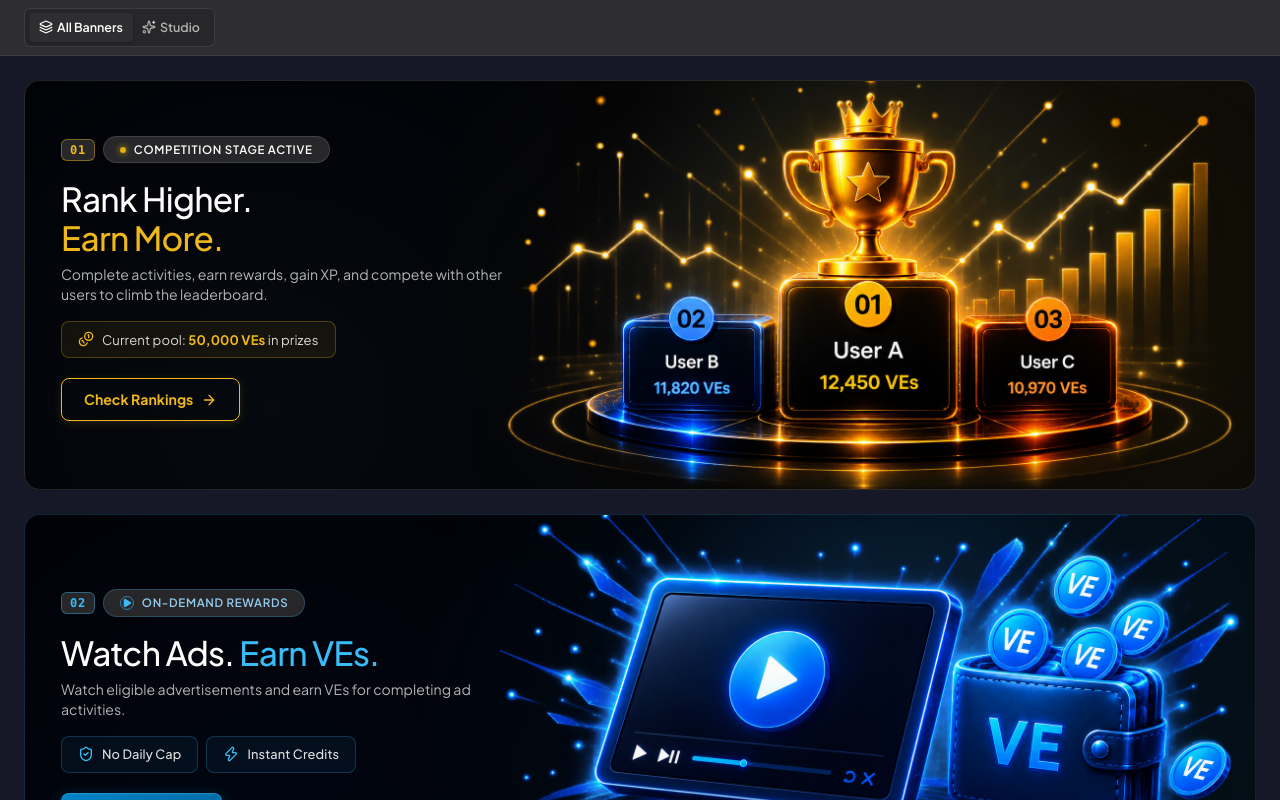
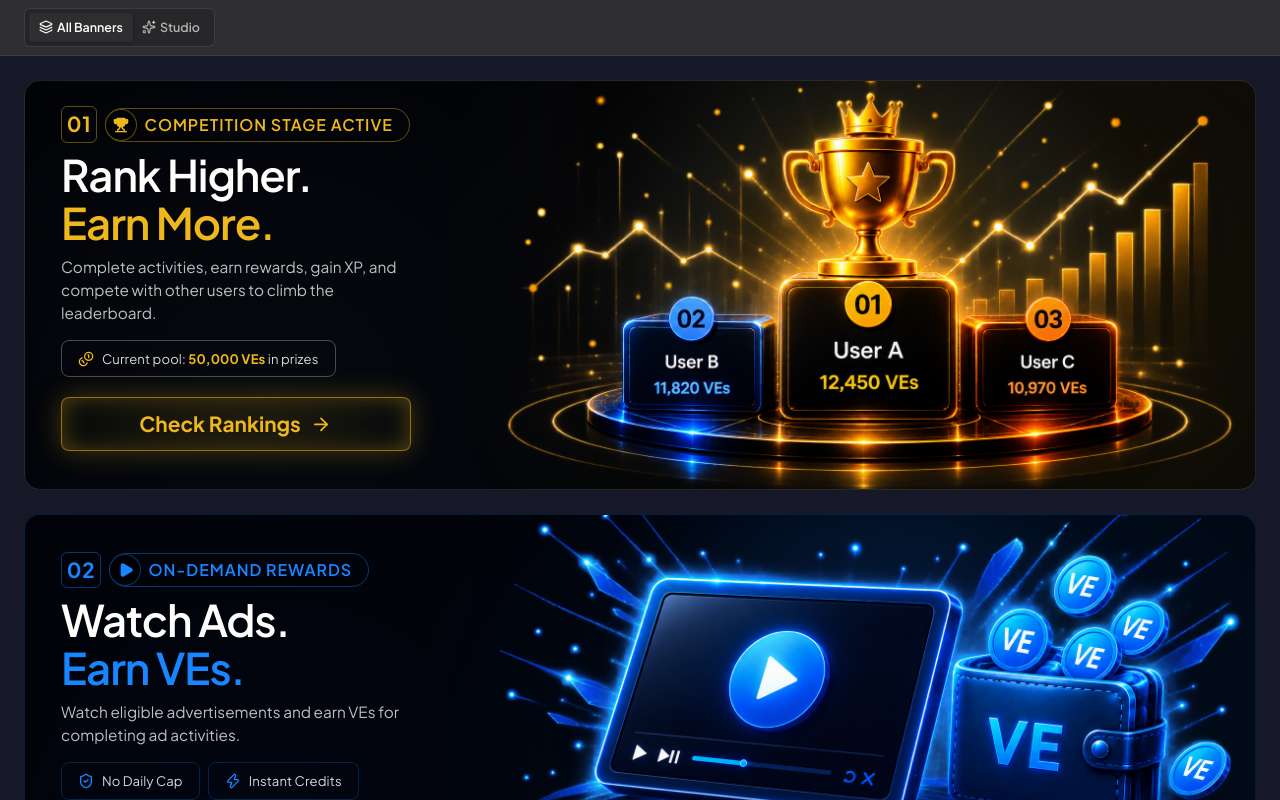
Before and after one commit to tanay-787/veloop-banners, a React (Vite) app: page / in a window 1280 px wide. Shown: the top 800 px of the page. Built offline with nearby package versions, Linux system fonts and the light colour scheme.

Commit message:
feat(banners): update left content layout, badge styles, CTA glow, and watch-ad #1886FF theme

```diff
--- a/src/components/banners/primary/SkeletonBanner.module.css
+++ b/src/components/banners/primary/SkeletonBanner.module.css
@@ -2,7 +2,7 @@
   background-color: #000105;
   border: 1px solid rgba(254, 253, 252, 0.1);
   border-radius: 16px;
-  padding: 24px;
+  padding: 16px 24px;
   overflow: hidden;
   display: flex;
   flex-direction: column;
@@ -14,7 +14,7 @@
   .card {
     min-height: 410px;
     max-height: 450px;
-    padding: 32px 36px;
+    padding: 18px 36px;
   }
 }
 
@@ -23,7 +23,7 @@
   .card {
     min-height: 380px;
     max-height: 540px;
-    padding: 28px 30px;
+    padding: 18px 30px;
   }
 }
 
@@ -32,8 +32,14 @@
   .card {
     min-height: 330px;
     max-height: 520px;
-    padding: 20px;
+    padding: 16px 20px;
   }
+}
+
+.leftCol {
+  position: relative;
+  padding-top: 4px;
+  padding-bottom: 4px;
 }
 
 .rightCol {
@@ -53,9 +59,9 @@
 
 @media (min-width: 992px) and (max-width: 1024px) {
   .rightCol {
-    margin-top: -28px;
-    margin-bottom: -28px;
-    height: calc(100% + 56px) !important;
+    margin-top: -18px;
+    margin-bottom: -18px;
+    height: calc(100% + 36px) !important;
   }
 
   .visualContainer {
@@ -65,9 +71,9 @@
 
 @media (min-width: 1025px) {
   .rightCol {
-    margin-top: -32px;
-    margin-bottom: -32px;
-    height: calc(100% + 64px) !important;
+    margin-top: -18px;
+    margin-bottom: -18px;
+    height: calc(100% + 36px) !important;
   }
 
   .visualContainer {
--- a/src/components/banners/primary/SkeletonBanner.tsx
+++ b/src/components/banners/primary/SkeletonBanner.tsx
@@ -30,9 +30,9 @@ export const SkeletonBanner: React.FC<PrimarySkeletonBannerProps> = ({
           {/* Main 2-Column Responsive Layout: 5:7 split for optimal visual impact */}
           <div className="row g-4 align-items-center flex-grow-1 h-100">
             {/* Left Column: Badge, Typography & CTAs */}
-            <div className="col-12 col-lg-5 d-flex flex-column justify-content-center">
-              {badge && <div className="mb-2 mb-md-3">{badge}</div>}
-              <div className="d-flex flex-column gap-3">
+            <div className={`col-12 col-lg-5 d-flex flex-column justify-content-center h-100 ${styles.leftCol}`}>
+              {badge && <div className="mb-2 mb-md-2">{badge}</div>}
+              <div className="d-flex flex-column gap-2 gap-md-3">
                 {leftContent}
               </div>
             </div>
--- a/src/components/banners/primary/leaderboard/LeaderboardBanner.module.css
+++ b/src/components/banners/primary/leaderboard/LeaderboardBanner.module.css
@@ -9,48 +9,91 @@
 .badgeGroup {
   font-size: 0.72rem;
   letter-spacing: 0.06em;
+  white-space: nowrap;
+  flex-wrap: nowrap;
 }
 
 .badgeNumBox {
-  background-color: var(--color-neutral-soft);
-  border: 1px solid rgba(238, 183, 27, 0.45);
+  background-color: transparent;
+  border: 1px solid rgba(238, 183, 27, 0.4);
+  border-radius: 6px;
+  display: inline-flex;
+  align-items: center;
+  justify-content: center;
   line-height: 1;
+  flex-shrink: 0;
 }
 
 .badgeNum {
   color: #EEB71B;
-  font-size: 0.75rem;
+  font-size: 1.3rem;
+  padding: 0.3rem;
+  line-height: 1.2;
 }
 
 /* Status Badge */
 .statusBadge {
-  background-color: var(--color-neutral-soft);
-  border: 1px solid rgba(254, 253, 252, 0.12);
-  color: var(--color-white);
-  font-size: 0.72rem;
+  position: relative;
+  z-index: 1;
+  background-color: transparent;
+  border: 1px solid rgba(238, 183, 27, 0.4);
+  color: #EEB71B;
+  font-size: 1rem;
   letter-spacing: 0.06em;
+  padding-left: 2.4rem;
+  white-space: nowrap;
+  flex-shrink: 0;
 }
 
-.badgePulseDot {
-  width: 6px;
-  height: 6px;
+.trophyEllipse {
+  position: absolute;
+  top: 0px;
+  bottom: 0px;
+  left: -1px;
+  aspect-ratio: 1 / 1;
+  z-index: 2;
+  display: inline-flex;
+  align-items: center;
+  justify-content: center;
   border-radius: 50%;
-  background-color: #EEB71B;
-  box-shadow: 0 0 8px #EEB71B;
-  animation: pulseGlow 2s infinite ease-in-out;
+  border: 1px solid rgba(238, 183, 27, 0.4);
+  background-color: #000105;
+  color: #EEB71B;
 }
 
-@keyframes pulseGlow {
-  0%, 100% { opacity: 1; transform: scale(1); }
-  50% { opacity: 0.4; transform: scale(0.85); }
+.trophyIcon {
+  width: 14px;
+  height: 14px;
+}
+
+@media (min-width: 1025px) {
+  .trophyIcon {
+    width: 16px;
+    height: 16px;
+  }
+}
+
+/* Tablet adjustments: prevent wrapping & preserve exact badge geometry */
+@media (max-width: 1024px) {
+  .statusBadge {
+    font-size: 0.8rem;
+    padding-left: 2.1rem;
+    letter-spacing: 0.04em;
+  }
+
+  .badgeNum {
+    font-size: 1.05rem;
+    padding: 0.2rem;
+  }
 }
 
 /* Typography */
 .title {
   color: var(--color-white);
-  font-size: clamp(1.6rem, 2.6vw, 2.25rem);
-  line-height: 1.15;
-  letter-spacing: -0.02em;
+  font-size: clamp(2rem, 3.4vw, 2.85rem);
+  font-weight: 600;
+  line-height: 1.1;
+  letter-spacing: -0.025em;
 }
 
 .titleHighlight {
@@ -58,16 +101,16 @@
 }
 
 .description {
-  color: rgba(254, 253, 252, 0.7);
-  font-size: clamp(0.82rem, 1.1vw, 0.92rem);
-  line-height: 1.45;
-  max-width: 480px;
+  color: rgba(254, 253, 252, 0.75);
+  font-size: clamp(0.95rem, 1.2vw, 1.1rem);
+  line-height: 1.5;
+  max-width: 350px;
 }
 
 /* Prize Pool Metric Pill */
 .poolPill {
-  background-color: rgba(238, 183, 27, 0.07);
-  border: 1px solid rgba(238, 183, 27, 0.28);
+  background-color: transparent;
+  border: 1px solid rgba(180, 177, 171, 0.4);
   color: rgba(254, 253, 252, 0.85);
   font-size: 0.82rem;
   width: fit-content;
@@ -87,29 +130,31 @@
 
 /* CTA Button - Gold Outline */
 .ctaButton {
-  background: transparent;
+  width: 100%;
+  max-width: 350px;
+  justify-content: center;
+  align-items: baseline;
+  background: radial-gradient(ellipse at center, rgba(238, 183, 27, 0.12) 0%, transparent 80%);
   color: #EEB71B;
-  border: 1px solid #EEB71B;
-  font-size: 0.88rem;
+  border: 1px solid rgba(238, 183, 27, 0.6);
+  font-size: 1.3rem;
   padding: 10px 22px;
-  box-shadow: 0 2px 10px rgba(238, 183, 27, 0.15);
+  box-shadow: inset 0 0 24px rgba(238, 183, 27, 0.35), 0 0 28px rgba(238, 183, 27, 0.28);
   transition: all 0.2s cubic-bezier(0.16, 1, 0.3, 1);
 }
 
-.ctaButton:hover {
-  background: rgba(238, 183, 27, 0.12);
-  color: #f7d66d;
-  border-color: #f7d66d;
-  transform: translateY(-2px);
-  box-shadow: 0 4px 16px rgba(238, 183, 27, 0.3);
-}
-
+.ctaButton:hover,
+.ctaButton:focus,
 .ctaButton:active {
-  transform: translateY(0);
+  background: radial-gradient(ellipse at center, rgba(238, 183, 27, 0.12) 0%, transparent 80%);
+  color: #EEB71B;
+  border-color: rgba(238, 183, 27, 0.6);
+  box-shadow: inset 0 0 24px rgba(238, 183, 27, 0.35), 0 0 28px rgba(238, 183, 27, 0.28);
 }
 
 .ctaArrow {
   transition: transform 0.2s ease;
+  block-size: 1.3rem;
 }
 
 .ctaButton:hover .ctaArrow {
--- a/src/components/banners/primary/leaderboard/LeaderboardBanner.tsx
+++ b/src/components/banners/primary/leaderboard/LeaderboardBanner.tsx
@@ -1,6 +1,6 @@
 import React from 'react'
 import confetti from 'canvas-confetti'
-import { ArrowRight, Coins } from 'lucide-react'
+import { ArrowRight, Coins, Trophy } from 'lucide-react'
 import { SkeletonBanner } from '../SkeletonBanner'
 import styles from './LeaderboardBanner.module.css'
 
@@ -29,13 +29,15 @@ export const LeaderboardBanner: React.FC<LeaderboardBannerProps> = ({
 
   // Top Status Badge: [ 01 ] [ 🏆 COMPETITION STAGE ACTIVE ]
   const badgeNode = (
-    <div className={`d-inline-flex align-items-center gap-2 ${styles.badgeGroup}`}>
-      <div className={`d-inline-flex align-items-center justify-content-center px-2 py-1 rounded-2 ${styles.badgeNumBox}`}>
-        <span className={`font-monospace fw-bold ${styles.badgeNum}`}>01</span>
+    <div className={`d-inline-flex align-items-center flex-nowrap gap-2 ${styles.badgeGroup}`}>
+      <div className={styles.badgeNumBox}>
+        <span className={`fw-bold ${styles.badgeNum}`}>01</span>
       </div>
-      <div className={`d-inline-flex align-items-center gap-2 px-3 py-1 rounded-pill ${styles.statusBadge}`}>
-        <span className={styles.badgePulseDot} />
-        <span className="text-uppercase fw-semibold">COMPETITION STAGE ACTIVE</span>
+      <div className={`d-inline-flex align-items-center text-nowrap pe-3 py-1 rounded-pill ${styles.statusBadge}`}>
+        <div className={styles.trophyEllipse}>
+          <Trophy fill="#EEB71B" color="#EEB71B" className={styles.trophyIcon} />
+        </div>
+        <span className="text-uppercase fw-semibold text-nowrap">COMPETITION STAGE ACTIVE</span>
       </div>
     </div>
   )
@@ -69,7 +71,7 @@ export const LeaderboardBanner: React.FC<LeaderboardBannerProps> = ({
           onClick={handleCtaClick}
         >
           <span>Check Rankings</span>
-          <ArrowRight size={16} className={styles.ctaArrow} />
+          <ArrowRight className={styles.ctaArrow} />
         </button>
       </div>
     </>
--- a/src/components/banners/primary/watch-ad/WatchAdBanner.module.css
+++ b/src/components/banners/primary/watch-ad/WatchAdBanner.module.css
@@ -1,76 +1,124 @@
 .bannerBackground {
-  background: radial-gradient(circle at 82% 50%, rgba(56, 189, 248, 0.12) 0%, transparent 60%),
+  background: radial-gradient(circle at 82% 50%, rgba(24, 134, 255, 0.12) 0%, transparent 60%),
               radial-gradient(circle at 20% 80%, rgba(37, 99, 235, 0.05) 0%, transparent 50%),
               #000105;
-  border-color: rgba(56, 189, 248, 0.18);
+  border-color: rgba(24, 134, 255, 0.18);
 }
 
 /* Badge Group */
 .badgeGroup {
   font-size: 0.72rem;
   letter-spacing: 0.06em;
+  white-space: nowrap;
+  flex-wrap: nowrap;
 }
 
 .badgeNumBox {
-  background-color: var(--color-neutral-soft);
-  border: 1px solid rgba(56, 189, 248, 0.4);
+  background-color: transparent;
+  border: 1px solid rgba(24, 134, 255, 0.4);
+  border-radius: 6px;
+  display: inline-flex;
+  align-items: center;
+  justify-content: center;
   line-height: 1;
+  flex-shrink: 0;
 }
 
 .badgeNum {
-  color: #38bdf8;
-  font-size: 0.75rem;
+  color: #1886FF;
+  font-size: 1.3rem;
+  padding: 0.3rem;
+  line-height: 1.2;
 }
 
+/* Status Badge */
 .statusBadge {
-  background-color: var(--color-neutral-soft);
-  border: 1px solid rgba(56, 189, 248, 0.25);
-  color: #93CAED;
+  position: relative;
+  z-index: 1;
+  background-color: transparent;
+  border: 1px solid rgba(24, 134, 255, 0.4);
+  color: #1886FF;
+  font-size: 1rem;
+  letter-spacing: 0.06em;
+  padding-left: 2.4rem;
+  white-space: nowrap;
+  flex-shrink: 0;
 }
 
-.playCircle {
-  width: 14px;
-  height: 14px;
+.playEllipse {
+  position: absolute;
+  top: 0px;
+  bottom: 0px;
+  left: -1px;
+  aspect-ratio: 1 / 1;
+  z-index: 2;
+  display: inline-flex;
+  align-items: center;
+  justify-content: center;
   border-radius: 50%;
-  border: 1px solid rgba(56, 189, 248, 0.6);
-  color: #38bdf8;
+  border: 1px solid rgba(24, 134, 255, 0.4);
+  background-color: #000105;
+  color: #1886FF;
 }
 
 .playIcon {
-  margin-left: 1px;
+  width: 14px;
+  height: 14px;
+  margin-left: 2px;
+}
+
+@media (min-width: 1025px) {
+  .playIcon {
+    width: 16px;
+    height: 16px;
+  }
+}
+
+/* Tablet adjustments: prevent wrapping & preserve exact badge geometry */
+@media (max-width: 1024px) {
+  .statusBadge {
+    font-size: 0.8rem;
+    padding-left: 2.1rem;
+    letter-spacing: 0.04em;
+  }
+
+  .badgeNum {
+    font-size: 1.05rem;
+    padding: 0.2rem;
+  }
 }
 
 /* Typography */
 .title {
   color: var(--color-white);
-  font-size: clamp(1.6rem, 2.6vw, 2.25rem);
-  line-height: 1.15;
-  letter-spacing: -0.02em;
+  font-size: clamp(2rem, 3.4vw, 2.85rem);
+  font-weight: 600;
+  line-height: 1.1;
+  letter-spacing: -0.025em;
 }
 
 .titleHighlight {
-  color: #38bdf8;
+  color: #1886FF;
 }
 
 .description {
-  color: rgba(254, 253, 252, 0.7);
-  font-size: clamp(0.82rem, 1.1vw, 0.92rem);
-  line-height: 1.45;
-  max-width: 480px;
+  color: rgba(254, 253, 252, 0.75);
+  font-size: clamp(0.95rem, 1.2vw, 1.1rem);
+  line-height: 1.5;
+  max-width: 350px;
 }
 
 /* Feature Pills */
 .featurePill {
-  background-color: rgba(56, 189, 248, 0.06);
-  border: 1px solid rgba(56, 189, 248, 0.22);
-  color: rgba(254, 253, 252, 0.88);
-  font-size: 0.8rem;
-  font-weight: 500;
+  background-color: transparent;
+    border: 1px solid rgba(24, 136, 255, 0.23);
+  color: rgba(254, 253, 252, 0.85);
+  font-size: 0.82rem;
   width: fit-content;
 }
 
 .pillIcon {
-  color: #38bdf8;
+  color: #1886FF;
 }
 
 .pillText {
@@ -79,29 +127,31 @@
 
 /* CTA Button */
 .ctaButton {
-  background: linear-gradient(135deg, #0284c7 0%, #0369a1 100%);
+  width: 100%;
+  max-width: 350px;
+  justify-content: center;
+  align-items: baseline;
+  background: radial-gradient(ellipse at center, rgba(24, 134, 255, 0.12) 0%, transparent 80%);
   color: var(--color-white);
-  border: 1px solid rgba(56, 189, 248, 0.4);
-  font-size: 0.88rem;
+  border: 1px solid rgba(24, 134, 255, 0.6);
+  font-size: 1.3rem;
   padding: 10px 22px;
-  box-shadow: 0 4px 16px rgba(2, 132, 199, 0.35);
+  box-shadow: inset 0 0 24px rgba(24, 134, 255, 0.35), 0 0 28px rgba(24, 134, 255, 0.28);
   transition: all 0.2s cubic-bezier(0.16, 1, 0.3, 1);
 }
 
-.ctaButton:hover {
-  background: linear-gradient(135deg, #0369a1 0%, #075985 100%);
-  color: var(--color-white);
-  border-color: rgba(56, 189, 248, 0.7);
-  transform: translateY(-2px);
-  box-shadow: 0 6px 22px rgba(2, 132, 199, 0.5);
-}
-
+.ctaButton:hover,
+.ctaButton:focus,
 .ctaButton:active {
-  transform: translateY(0);
+  background: radial-gradient(ellipse at center, rgba(24, 134, 255, 0.12) 0%, transparent 80%);
+  color: #1886FF;
+  border-color: rgba(24, 134, 255, 0.6);
+  box-shadow: inset 0 0 24px rgba(24, 134, 255, 0.35), 0 0 28px rgba(24, 134, 255, 0.28);
 }
 
 .ctaArrow {
   transition: transform 0.2s ease;
+  block-size: 1.3rem;
 }
 
 .ctaButton:hover .ctaArrow {
@@ -124,7 +174,7 @@
   width: 95%;
   height: 95%;
   border-radius: 50%;
-  background: radial-gradient(circle, rgba(56, 189, 248, 0.2) 0%, rgba(37, 99, 235, 0.08) 50%, transparent 70%);
+  background: radial-gradient(circle, rgba(24, 134, 255, 0.2) 0%, rgba(37, 99, 235, 0.08) 50%, transparent 70%);
   filter: blur(35px);
   pointer-events: none;
   z-index: 0;
@@ -142,7 +192,7 @@
 }
 
 .walletImage:hover {
-  filter: drop-shadow(0 16px 36px rgba(56, 189, 248, 0.3));
+  filter: drop-shadow(0 16px 36px rgba(24, 134, 255, 0.3));
 }
 
 @media (min-width: 992px) {
@@ -151,7 +201,7 @@
   }
 
   .walletImage:hover {
-    filter: drop-shadow(0 18px 40px rgba(56, 189, 248, 0.4));
+    filter: drop-shadow(0 18px 40px rgba(24, 134, 255, 0.4));
   }
 
   .ambientGlow {
--- a/src/components/banners/primary/watch-ad/WatchAdBanner.tsx
+++ b/src/components/banners/primary/watch-ad/WatchAdBanner.tsx
@@ -20,7 +20,7 @@ export const WatchAdBanner: React.FC<WatchAdBannerProps> = ({
       particleCount: 40,
       spread: 60,
       origin: { x, y },
-      colors: ['#93CAED', '#38BDF8', '#60A5FA', '#FEFDFC'],
+      colors: ['#93CAED', '#1886FF', '#60A5FA', '#FEFDFC'],
       ticks: 200,
     })
 
@@ -29,15 +29,15 @@ export const WatchAdBanner: React.FC<WatchAdBannerProps> = ({
 
   // Top Status Badge: [ 02 ] [ ▷ ON-DEMAND REWARDS ]
   const badgeNode = (
-    <div className={`d-inline-flex align-items-center gap-2 ${styles.badgeGroup}`}>
-      <div className={`d-inline-flex align-items-center justify-content-center px-2 py-1 rounded-2 ${styles.badgeNumBox}`}>
-        <span className={`font-monospace fw-bold ${styles.badgeNum}`}>02</span>
+    <div className={`d-inline-flex align-items-center flex-nowrap gap-2 ${styles.badgeGroup}`}>
+      <div className={styles.badgeNumBox}>
+        <span className={`fw-bold ${styles.badgeNum}`}>02</span>
       </div>
-      <div className={`d-inline-flex align-items-center gap-2 px-3 py-1 rounded-pill ${styles.statusBadge}`}>
-        <div className={`d-flex align-items-center justify-content-center ${styles.playCircle}`}>
-          <Play size={10} className={styles.playIcon} fill="currentColor" />
+      <div className={`d-inline-flex align-items-center text-nowrap pe-3 py-1 rounded-pill ${styles.statusBadge}`}>
+        <div className={styles.playEllipse}>
+          <Play fill="#1886FF" color="#1886FF" className={styles.playIcon} />
         </div>
-        <span className="text-uppercase fw-semibold">ON-DEMAND REWARDS</span>
+        <span className="text-uppercase fw-semibold text-nowrap">ON-DEMAND REWARDS</span>
       </div>
     </div>
   )
@@ -47,7 +47,7 @@ export const WatchAdBanner: React.FC<WatchAdBannerProps> = ({
     <>
       <div className="d-flex flex-column gap-2">
         <h2 className={`fw-extrabold m-0 ${styles.title}`}>
-          <span>Watch Ads. </span>
+          <span>Watch Ads.</span><br />
           <span className={styles.titleHighlight}>Earn VEs.</span>
         </h2>
         <p className={`m-0 ${styles.description}`}>
@@ -75,7 +75,7 @@ export const WatchAdBanner: React.FC<WatchAdBannerProps> = ({
           onClick={handleCtaClick}
         >
           <span>Watch &amp; Earn</span>
-          <ArrowRight size={16} className={styles.ctaArrow} />
+          <ArrowRight className={styles.ctaArrow} />
         </button>
       </div>
     </>
```
Also changed, not shown: src/components/banners/secondary/SkeletonBanner.module.css (+10 -4 lines), src/components/banners/secondary/SkeletonBanner.tsx (+5 -7 lines).
